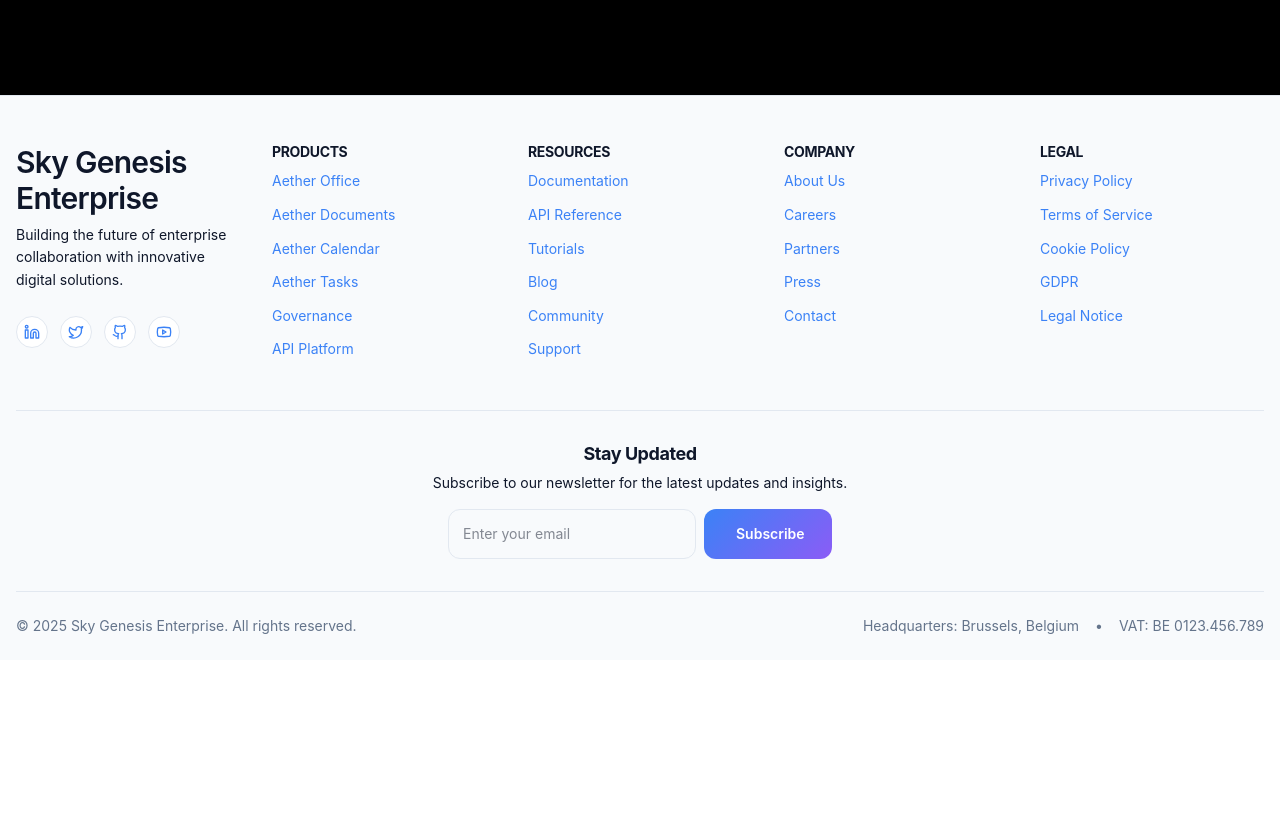
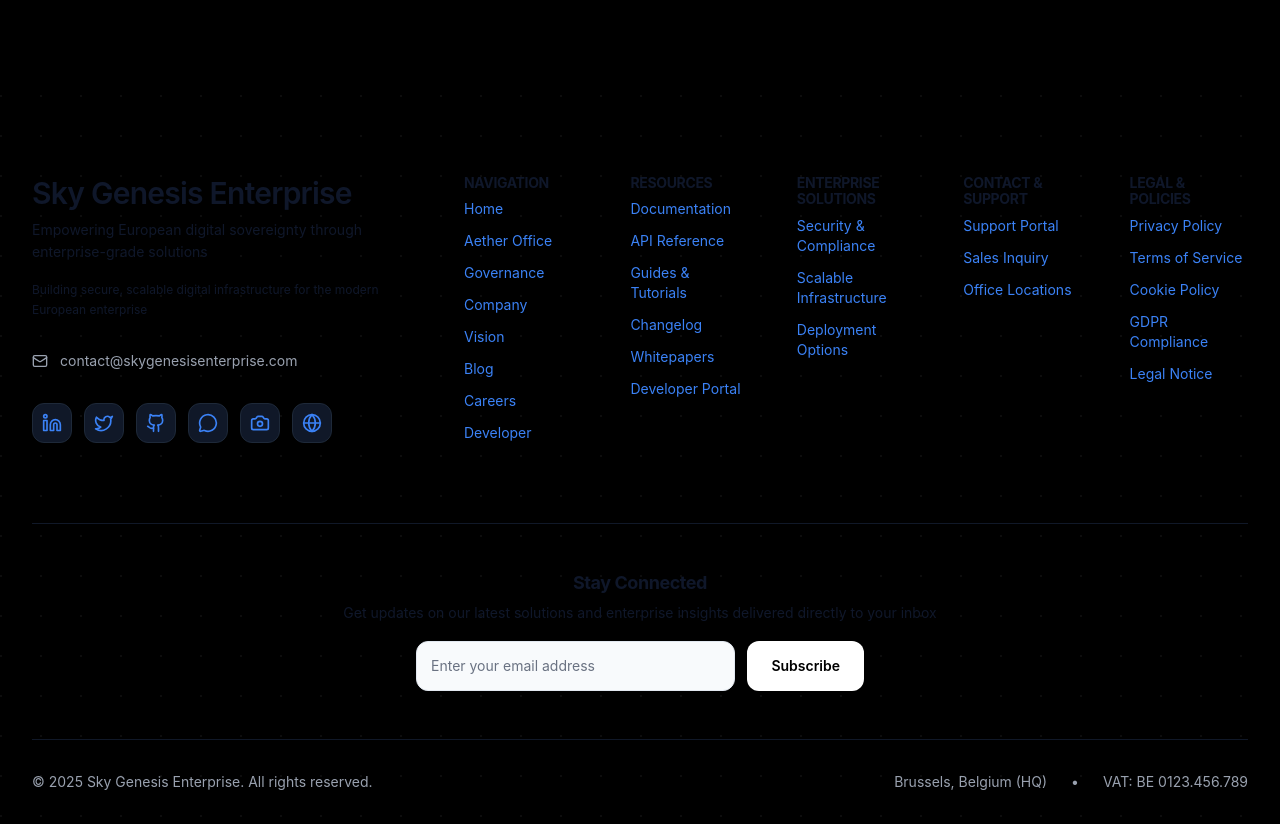
Before and after one commit to skygenesisenterprise/company-website, a Next.js app: page / in a window 1280 px wide. Shown: the part 5315-6139 px from the top of the page. Before the commit the page ends 5975 px from the top, so only its background shows below. Built offline with nearby package versions, Linux system fonts and the light colour scheme.

Commit message:
Update footer website components

```diff
--- a/app/components/footer.tsx
+++ b/app/components/footer.tsx
@@ -1,73 +1,123 @@
 'use client';
 
 import Link from 'next/link';
-import { Linkedin, Twitter, Github, Youtube } from 'lucide-react';
+import { Linkedin as LinkedinIcon, Twitter as TwitterIcon, Github as GithubIcon, Mail, MessageCircle, Camera, Globe } from 'lucide-react';
+import { useState } from 'react';
 
 export default function Footer() {
   const currentYear = new Date().getFullYear();
+  const [email, setEmail] = useState('');
 
-  // Ecosystem Products & Modules
-  const ecosystemProducts = [
-    { name: 'Aether Office', href: '/aether-office', description: 'Suite de productivité collaborative' },
-    { name: 'Aether Documents', href: '/aether-office/documents', description: 'Gestion documentaire' },
-    { name: 'Aether Calendar', href: '/aether-office/calendar', description: 'Planification et agendas' },
-    { name: 'Aether Tasks', href: '/aether-office/tasks', description: 'Gestion de projet' },
-    { name: 'Governance', href: '/governance', description: 'Outils de gouvernance' },
-    { name: 'API Platform', href: '/api-platform', description: 'Plateforme de développement' },
+  // Main Navigation Links
+  const navigationLinks = [
+    { name: 'Home', href: '/' },
+    { name: 'Aether Office', href: '/aether-office' },
+    { name: 'Governance', href: '/governance' },
+    { name: 'Company', href: '/company' },
+    { name: 'Vision', href: '/vision' },
+    { name: 'Blog', href: '/blog' },
+    { name: 'Careers', href: '/careers' },
+    { name: 'Developer', href: '/developer' },
   ];
 
-  // Resources
-  const resources = [
+  // Resources Links
+  const resourcesLinks = [
     { name: 'Documentation', href: '/docs' },
     { name: 'API Reference', href: '/api/docs' },
-    { name: 'Tutorials', href: '/tutorials' },
-    { name: 'Blog', href: '/blog' },
-    { name: 'Community', href: '/community' },
-    { name: 'Support', href: '/support' },
+    { name: 'Guides & Tutorials', href: '/guides' },
+    { name: 'Changelog', href: '/changelog' },
+    { name: 'Whitepapers', href: '/whitepapers' },
+    { name: 'Developer Portal', href: '/developer/portal' },
   ];
 
-  // Company Information
-  const companyInfo = [
-    { name: 'About Us', href: '/about' },
-    { name: 'Careers', href: '/careers' },
-    { name: 'Partners', href: '/partners' },
-    { name: 'Press', href: '/press' },
-    { name: 'Contact', href: '/contact' },
+  // Enterprise Solutions
+  const enterpriseSolutions = [
+    {
+      name: 'Security & Compliance',
+      href: '/solutions/security',
+      description: 'GDPR compliance tools and enterprise security standards'
+    },
+    {
+      name: 'Scalable Infrastructure',
+      href: '/solutions/infrastructure',
+      description: 'Cloud-native architecture and high-availability solutions'
+    },
+    {
+      name: 'Deployment Options',
+      href: '/solutions/deployment',
+      description: 'SaaS, on-premises, and hybrid cloud integration'
+    },
   ];
 
-  // Legal Information
-  const legalInfo = [
+  // Contact & Support Links
+  const contactSupportLinks = [
+    { name: 'Support Portal', href: '/support' },
+    { name: 'Sales Inquiry', href: '/contact/sales' },
+    { name: 'Office Locations', href: '/contact/locations' },
+  ];
+
+  // Legal Links
+  const legalLinks = [
     { name: 'Privacy Policy', href: '/privacy' },
     { name: 'Terms of Service', href: '/terms' },
     { name: 'Cookie Policy', href: '/cookies' },
-    { name: 'GDPR', href: '/gdpr' },
+    { name: 'GDPR Compliance', href: '/gdpr' },
     { name: 'Legal Notice', href: '/legal' },
   ];
 
   // Social Media Links
   const socialLinks = [
-    { name: 'LinkedIn', href: 'https://linkedin.com/company/skygenesisenterprise', icon: <Linkedin className="w-4 h-4" /> },
-    { name: 'Twitter', href: 'https://twitter.com/skygenesis', icon: <Twitter className="w-4 h-4" /> },
-    { name: 'GitHub', href: 'https://github.com/skygenesisenterprise', icon: <Github className="w-4 h-4" /> },
-    { name: 'YouTube', href: 'https://youtube.com/@skygenesisenterprise', icon: <Youtube className="w-4 h-4" /> },
+    { name: 'LinkedIn', href: 'https://linkedin.com/company/skygenesisenterprise', icon: <LinkedinIcon className="w-5 h-5" /> },
+    { name: 'Twitter', href: 'https://twitter.com/skyGenterprise', icon: <TwitterIcon className="w-5 h-5" /> },
+    { name: 'GitHub', href: 'https://github.com/skygenesisenterprise', icon: <GithubIcon className="w-5 h-5" /> },
+    { name: 'Discord', href: 'https://skygenesisenterprise.com/discord', icon: <MessageCircle className="w-5 h-5" /> },
+    { name: 'Instagram', href: 'https://instagram.com/skygenesisenterprise', icon: <Camera className="w-5 h-5" /> },
+    { name: 'Mastodon', href: 'https://mastodon.social/@skygenesisenterprise', icon: <Globe className="w-5 h-5" /> },
   ];
 
+  const handleNewsletterSubmit = (e: React.FormEvent) => {
+    e.preventDefault();
+    // Handle newsletter subscription logic here
+    console.log('Newsletter subscription:', email);
+    setEmail('');
+  };
+
   return (
-    <footer className="bg-[var(--surface)] border-t border-[var(--border)] mt-auto">
-      <div className="container mx-auto px-4">
+    <footer className="relative bg-black overflow-hidden">
+      {/* Subtle background pattern */}
+      <div className="absolute inset-0 opacity-5">
+        <div className="absolute inset-0" style={{
+          backgroundImage: `radial-gradient(circle at 1px 1px, white 1px, transparent 1px)`,
+          backgroundSize: '40px 40px'
+        }}></div>
+      </div>
+
+      <div className="relative z-10">
+        <div className="container mx-auto px-4 sm:px-6 lg:px-8">
           {/* Main Footer Content */}
-        <div className="py-12">
-          <div className="grid grid-cols-1 md:grid-cols-2 lg:grid-cols-5 gap-8">
+          <div className="py-16 lg:py-20">
+            <div className="grid grid-cols-1 lg:grid-cols-3 gap-16 lg:gap-20">
 
-            {/* Brand Column */}
+              {/* Brand Section - Left */}
               <div className="lg:col-span-1">
-              <div className="mb-6">
-                <h3 className="text-xl font-bold text-[var(--foreground)] mb-2">
+                <div className="mb-8">
+                  <h3 className="text-2xl font-bold text-white mb-4 tracking-tight">
                     Sky Genesis Enterprise
                   </h3>
-                <p className="text-sm text-[var(--text-secondary)] leading-relaxed">
-                  Building the future of enterprise collaboration with innovative digital solutions.
+                  <p className="text-gray-400 leading-relaxed text-sm mb-2">
+                    Empowering European digital sovereignty through enterprise-grade solutions
                   </p>
+                  <p className="text-gray-500 leading-relaxed text-xs">
+                    Building secure, scalable digital infrastructure for the modern European enterprise
+                  </p>
+                </div>
+
+                {/* Contact Information */}
+                <div className="space-y-3 mb-8">
+                  <div className="flex items-center text-gray-400 hover:text-white transition-colors duration-200">
+                    <Mail className="w-4 h-4 mr-3 flex-shrink-0" />
+                    <span className="text-sm">contact@skygenesisenterprise.com</span>
+                  </div>
                 </div>
 
                 {/* Social Media */}
@@ -78,10 +128,10 @@ export default function Footer() {
                       href={social.href}
                       target="_blank"
                       rel="noopener noreferrer"
-                    className="w-8 h-8 bg-[var(--background)] border border-[var(--border)] rounded-full flex items-center justify-center text-sm hover:bg-[var(--surface-hover)] hover:border-[var(--border-hover)] transition-all duration-200 group"
+                      className="w-10 h-10 bg-gray-900 border border-gray-800 rounded-lg flex items-center justify-center text-gray-400 hover:text-white hover:border-gray-600 hover:bg-gray-800 transition-all duration-300 group"
                       aria-label={social.name}
                     >
-                    <span className="group-hover:scale-110 transition-transform">
+                      <span className="group-hover:scale-110 transition-transform duration-300">
                         {social.icon}
                       </span>
                     </a>
@@ -89,20 +139,23 @@ export default function Footer() {
                 </div>
               </div>
 
-            {/* Ecosystem Products */}
+              {/* Navigation Links - Right */}
+              <div className="lg:col-span-2">
+                <div className="grid grid-cols-2 md:grid-cols-3 lg:grid-cols-5 gap-8 lg:gap-12">
+                  {/* Navigation Section */}
                   <div>
-              <h4 className="text-sm font-semibold text-[var(--foreground)] uppercase tracking-wider mb-4">
-                Products
+                    <h4 className="text-sm font-semibold text-white uppercase tracking-wider mb-6">
+                      Navigation
                     </h4>
-              <ul className="space-y-2">
-                {ecosystemProducts.map((product) => (
-                  <li key={product.name}>
+                    <ul className="space-y-3">
+                      {navigationLinks.map((link) => (
+                        <li key={link.name}>
                           <Link
-                      href={product.href}
-                      className="text-sm text-[var(--text-secondary)] hover:text-[var(--foreground)] transition-colors duration-200 group"
+                            href={link.href}
+                            className="text-sm text-gray-400 hover:text-white transition-colors duration-200 group flex items-center"
                           >
-                      <span className="group-hover:translate-x-1 inline-block transition-transform">
-                        {product.name}
+                            <span className="group-hover:translate-x-1 inline-block transition-transform duration-200">
+                              {link.name}
                             </span>
                           </Link>
                         </li>
@@ -110,20 +163,20 @@ export default function Footer() {
                     </ul>
                   </div>
 
-            {/* Resources */}
+                  {/* Resources Section */}
                   <div>
-              <h4 className="text-sm font-semibold text-[var(--foreground)] uppercase tracking-wider mb-4">
+                    <h4 className="text-sm font-semibold text-white uppercase tracking-wider mb-6">
                       Resources
                     </h4>
-              <ul className="space-y-2">
-                {resources.map((resource) => (
-                  <li key={resource.name}>
+                    <ul className="space-y-3">
+                      {resourcesLinks.map((link) => (
+                        <li key={link.name}>
                           <Link
-                      href={resource.href}
-                      className="text-sm text-[var(--text-secondary)] hover:text-[var(--foreground)] transition-colors duration-200 group"
+                            href={link.href}
+                            className="text-sm text-gray-400 hover:text-white transition-colors duration-200 group flex items-center"
                           >
-                      <span className="group-hover:translate-x-1 inline-block transition-transform">
-                        {resource.name}
+                            <span className="group-hover:translate-x-1 inline-block transition-transform duration-200">
+                              {link.name}
                             </span>
                           </Link>
                         </li>
@@ -131,20 +184,20 @@ export default function Footer() {
                     </ul>
                   </div>
 
-            {/* Company */}
+                  {/* Enterprise Solutions Section */}
                   <div>
-              <h4 className="text-sm font-semibold text-[var(--foreground)] uppercase tracking-wider mb-4">
-                Company
+                    <h4 className="text-sm font-semibold text-white uppercase tracking-wider mb-6">
+                      Enterprise Solutions
                     </h4>
-              <ul className="space-y-2">
-                {companyInfo.map((info) => (
-                  <li key={info.name}>
+                    <ul className="space-y-3">
+                      {enterpriseSolutions.map((solution) => (
+                        <li key={solution.name}>
                           <Link
-                      href={info.href}
-                      className="text-sm text-[var(--text-secondary)] hover:text-[var(--foreground)] transition-colors duration-200 group"
+                            href={solution.href}
+                            className="text-sm text-gray-400 hover:text-white transition-colors duration-200 group flex items-center"
                           >
-                      <span className="group-hover:translate-x-1 inline-block transition-transform">
-                        {info.name}
+                            <span className="group-hover:translate-x-1 inline-block transition-transform duration-200">
+                              {solution.name}
                             </span>
                           </Link>
                         </li>
@@ -152,20 +205,41 @@ export default function Footer() {
                     </ul>
                   </div>
 
-            {/* Legal */}
+                  {/* Contact & Support Section */}
                   <div>
-              <h4 className="text-sm font-semibold text-[var(--foreground)] uppercase tracking-wider mb-4">
-                Legal
+                    <h4 className="text-sm font-semibold text-white uppercase tracking-wider mb-6">
+                      Contact & Support
                     </h4>
-              <ul className="space-y-2">
-                {legalInfo.map((legal) => (
-                  <li key={legal.name}>
+                    <ul className="space-y-3">
+                      {contactSupportLinks.map((link) => (
+                        <li key={link.name}>
                           <Link
-                      href={legal.href}
-                      className="text-sm text-[var(--text-secondary)] hover:text-[var(--foreground)] transition-colors duration-200 group"
+                            href={link.href}
+                            className="text-sm text-gray-400 hover:text-white transition-colors duration-200 group flex items-center"
                           >
-                      <span className="group-hover:translate-x-1 inline-block transition-transform">
-                        {legal.name}
+                            <span className="group-hover:translate-x-1 inline-block transition-transform duration-200">
+                              {link.name}
+                            </span>
+                          </Link>
+                        </li>
+                      ))}
+                    </ul>
+                  </div>
+
+                  {/* Legal & Policies Section */}
+                  <div>
+                    <h4 className="text-sm font-semibold text-white uppercase tracking-wider mb-6">
+                      Legal & Policies
+                    </h4>
+                    <ul className="space-y-3">
+                      {legalLinks.map((link) => (
+                        <li key={link.name}>
+                          <Link
+                            href={link.href}
+                            className="text-sm text-gray-400 hover:text-white transition-colors duration-200 group flex items-center"
+                          >
+                            <span className="group-hover:translate-x-1 inline-block transition-transform duration-200">
+                              {link.name}
                             </span>
                           </Link>
                         </li>
@@ -174,39 +248,51 @@ export default function Footer() {
                   </div>
                 </div>
               </div>
+            </div>
+          </div>
 
-        {/* Newsletter Subscription */}
-        <div className="py-8 border-t border-[var(--border)]">
-          <div className="max-w-md mx-auto text-center">
-            <h4 className="text-lg font-semibold text-[var(--foreground)] mb-2">
-              Stay Updated
+          {/* Newsletter Section - Dedicated Space */}
+          <div className="py-12 border-t border-gray-900">
+            <div className="max-w-2xl mx-auto text-center space-y-4 md:space-y-6">
+
+              <h4 className="text-lg font-semibold text-white">
+                Stay Connected
               </h4>
-            <p className="text-sm text-[var(--text-secondary)] mb-4">
-              Subscribe to our newsletter for the latest updates and insights.
+
+              <p className="text-sm text-gray-400 leading-relaxed">
+                Get updates on our latest solutions and enterprise insights delivered directly to your inbox
               </p>
-            <div className="flex flex-col sm:flex-row gap-2 max-w-sm mx-auto">
+
+              <form onSubmit={handleNewsletterSubmit} className="flex flex-col sm:flex-row gap-3 max-w-md mx-auto">
                 <input
                   type="email"
-                placeholder="Enter your email"
-                className="flex-1 px-4 py-2 bg-[var(--background)] border border-[var(--border)] rounded-lg text-sm focus:outline-none focus:border-[var(--accent)] text-[var(--foreground)]"
+                  value={email}
+                  onChange={(e) => setEmail(e.target.value)}
+                  placeholder="Enter your email address"
+                  required
+                  className="flex-1 px-4 py-3 bg-gray-900 border border-gray-800 rounded-lg text-sm text-white placeholder-gray-500 focus:outline-none focus:border-gray-600 focus:bg-gray-800 transition-all duration-200"
                 />
-              <button className="btn-primary text-sm px-4 py-2">
+                <button
+                  type="submit"
+                  className="bg-white text-black px-6 py-3 rounded-lg text-sm font-semibold hover:bg-gray-200 transition-colors duration-200 transform hover:scale-105 whitespace-nowrap"
+                >
                   Subscribe
                 </button>
-            </div>
+              </form>
             </div>
           </div>
 
           {/* Bottom Bar */}
-        <div className="py-6 border-t border-[var(--border)]">
+          <div className="py-8 border-t border-gray-900">
             <div className="flex flex-col md:flex-row justify-between items-center space-y-4 md:space-y-0">
-            <div className="text-sm text-[var(--text-secondary)]">
-              © {currentYear} Sky Genesis Enterprise. All rights reserved.
+              <div className="text-sm text-gray-400">
+                <span>© {currentYear} Sky Genesis Enterprise. All rights reserved.</span>
               </div>
-            <div className="flex items-center space-x-4 text-sm text-[var(--text-secondary)]">
-              <span>Headquarters: Brussels, Belgium</span>
-              <span>•</span>
+              <div className="flex flex-col md:flex-row items-center space-y-2 md:space-y-0 md:space-x-6 text-sm text-gray-400">
+                <span>Brussels, Belgium (HQ)</span>
+                <span className="hidden md:inline">•</span>
                 <span>VAT: BE 0123.456.789</span>
+              </div>
             </div>
           </div>
         </div>
```
Lines whose indentation alone changed are shown as unchanged.
